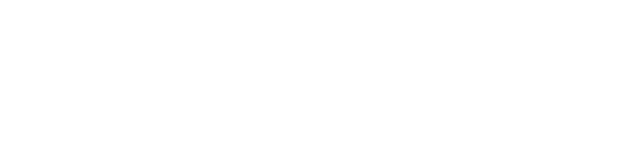
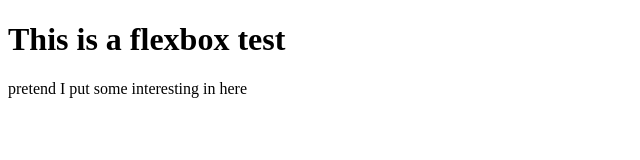
Before and after one commit to Lord-Mcnugget-Destroyer-of-Burger-King/landing-page, a plain HTML site: page index.html in a window 1280 px wide. Shown: the whole page, without its empty margins (0-640 px from the left). Drawn offline with Linux system fonts and the light colour scheme.

Commit message:
flex box test 2

```diff
--- a/index.html
+++ b/index.html
@@ -1,5 +1,6 @@
 <!DOCTYPE html>
 <html lang="en">
+<link rel="stylesheet" href ="css/style.css">
 <head>
     <meta charset="UTF-8">
     <meta http-equiv="X-UA-Compatible" content="IE=edge">
@@ -7,6 +8,8 @@
     <title>Document</title>
 </head>
 <body>
-
+   <header id ="showcase">
+   <h1>This is a flexbox test</h1>
+   <p>pretend I put some interesting in here</p>
 </body>
 </html>
```
